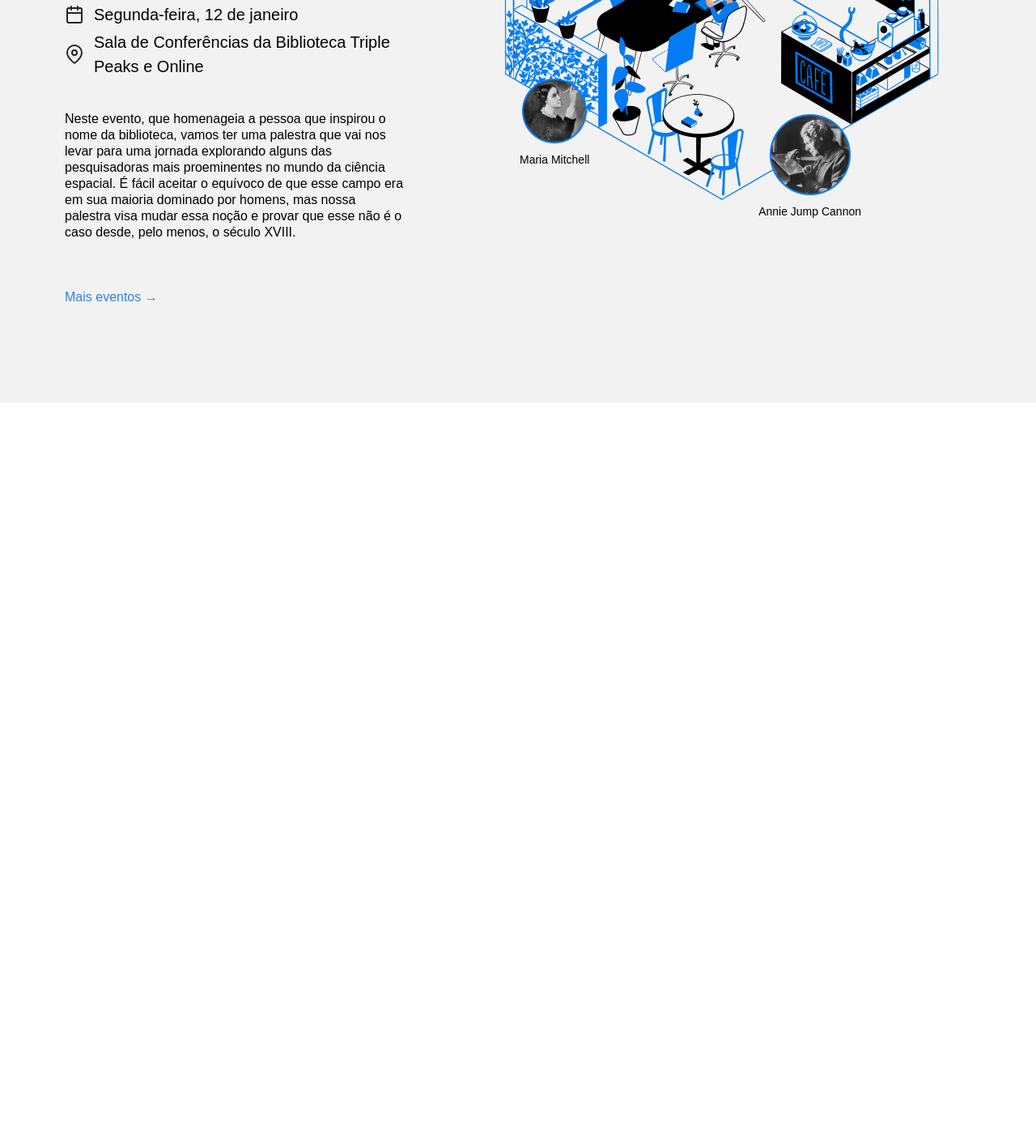
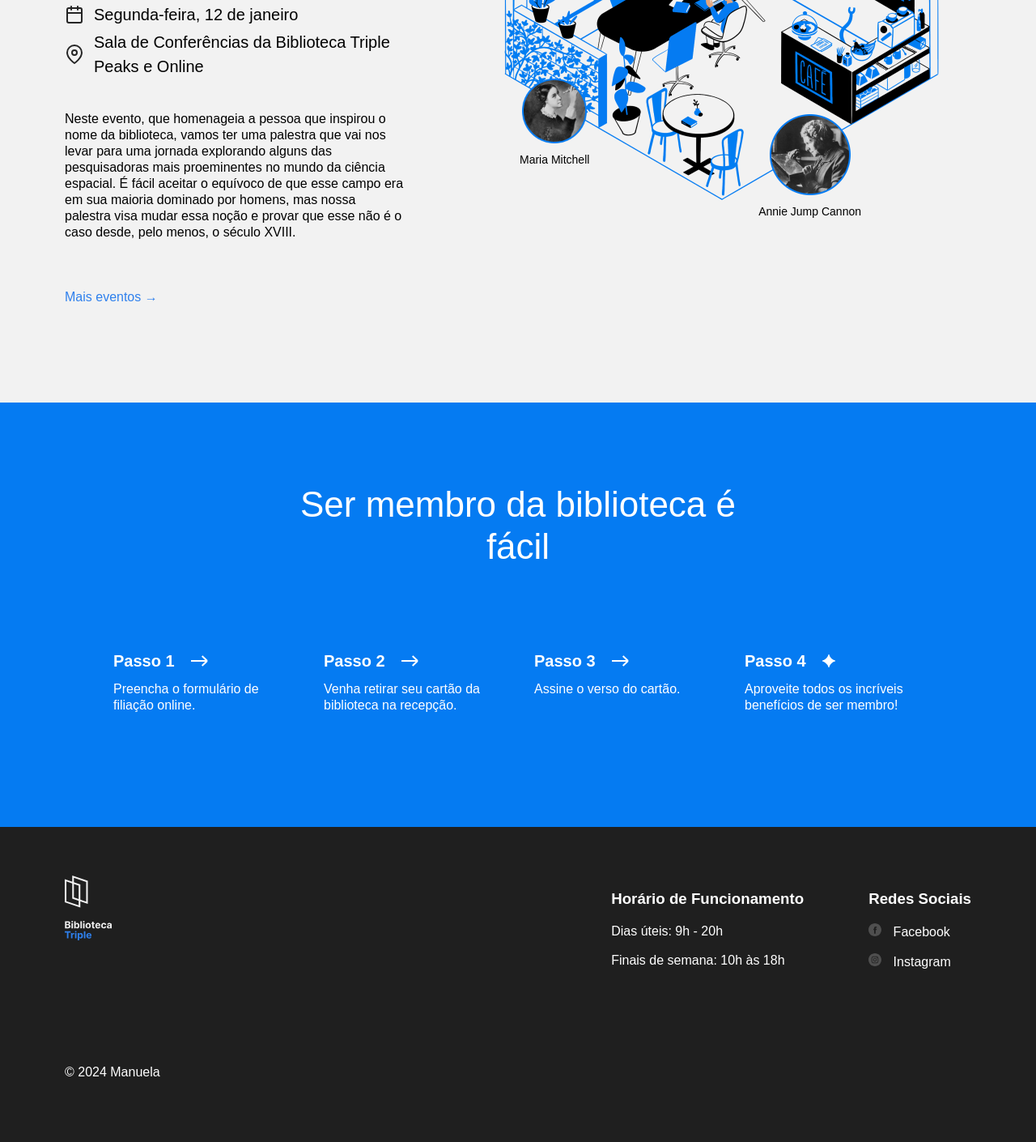
Before and after one commit to smanuelareif/web_project_library_pt, a plain HTML site: page index.html in a window 1280 px wide. Shown: the part 2493-3903 px from the top of the page at 81% size. Before the commit the page ends 2990 px from the top, so only its background shows below. Drawn offline with Linux system fonts and the light colour scheme.

Commit message:
Nova atualização do projeto

```diff
--- a/index.html
+++ b/index.html
@@ -26,10 +26,10 @@
               <a href="#events" class="nav__link">Eventos</a>
             </li>
             <li>
-              <a href="#" class="nav__link">Seja um membro</a>
+              <a href="#seja-membro" class="nav__link">Seja um membro</a>
             </li>
             <li>
-              <a href="#" class="nav__link">Contatos</a>
+              <a href="#contatos" class="nav__link">Contatos</a>
             </li>
           </ul>
         </nav>
@@ -210,6 +210,105 @@
             </div>
           </div>
         </section>
+        <section class="membership" id="seja-membro">
+          <h2 class="membership__title">Ser membro da biblioteca é fácil</h2>
+          <ul class="membership__steps">
+            <li class="step">
+              <h3 class="step__title">
+                Passo 1
+                <img
+                  src="./images/icon_step_forward.svg"
+                  alt="icon forward"
+                  class="step__icon"
+                />
+              </h3>
+              <p class="step__description">
+                Preencha o formulário de filiação online.
+              </p>
+            </li>
+            <li class="step">
+              <h3 class="step__title">
+                Passo 2
+                <img
+                  src="./images/icon_step_forward.svg"
+                  alt="icon forward"
+                  class="step__icon"
+                />
+              </h3>
+              <p class="step__description">
+                Venha retirar seu cartão da biblioteca na recepção.
+              </p>
+            </li>
+            <li class="step">
+              <h3 class="step__title">
+                Passo 3
+                <img
+                  src="./images/icon_step_forward.svg"
+                  alt="icon forward"
+                  class="step__icon"
+                />
+              </h3>
+              <p class="step__description">Assine o verso do cartão.</p>
+            </li>
+            <li class="step">
+              <h3 class="step__title">
+                Passo 4
+                <img
+                  src="./images/icon_step_finish.svg"
+                  alt="icon finish"
+                  class="step__icon"
+                />
+              </h3>
+              <p class="step__description">
+                Aproveite todos os incríveis benefícios de ser membro!
+              </p>
+            </li>
+          </ul>
+        </section>
+        <footer class="footer" id="contatos">
+          <div class="footer__columns">
+            <div class="footer__column">
+              <img
+                src="./images/logo_white.svg"
+                class="footer__logo"
+                alt="Logo"
+              />
+            </div>
+            <div class="footer__column footer__column_content_hours">
+              <h3 class="footer__column-heading">Horário de Funcionamento</h3>
+              <ul class="footer__list">
+                <li class="footer__list-item">Dias úteis: 9h - 20h</li>
+                <li class="footer__list-item">Finais de semana: 10h às 18h</li>
+              </ul>
+            </div>
+            <div class="footer__column footer__column_content_social">
+              <h3 class="footer__column-heading">Redes Sociais</h3>
+              <ul class="footer__list">
+                <li class="footer__list-item">
+                  <a href="#" class="footer__column-link">
+                    <img
+                      src="images/facebook_white.svg"
+                      alt="Facebook"
+                      class="footer__social-icon"
+                    />
+                    Facebook
+                  </a>
+                </li>
+                <li class="footer__list-item">
+                  <a href="#" class="footer__column-link">
+                    <img
+                      src="images/instagram_white.svg"
+                      alt="Instagram"
+                      class="footer__social-icon"
+                    />
+                    Instagram
+                  </a>
+                </li>
+              </ul>
+            </div>
+          </div>
+          <p class="footer__copyright">© 2024 Manuela</p>
+        </footer>
       </main>
     </div>
   </body>
--- a/styles/style.css
+++ b/styles/style.css
@@ -289,3 +289,102 @@
   font-size: 14px;
   margin: 0;
 }
+
+.membership {
+  padding: 100px 0 140px;
+  background-color: #057bf2;
+  color: #ffffff;
+}
+
+.membership__title {
+  max-width: 574px;
+  margin: 0 auto;
+  text-align: center;
+  font-size: 44px;
+  font-weight: 500;
+  line-height: 52px;
+}
+
+.membership__steps {
+  list-style-type: none;
+  padding: 0;
+  margin: 100px 0 0;
+  display: flex;
+  justify-content: center;
+  gap: 40px;
+  flex-wrap: wrap;
+}
+
+.step {
+  flex-basis: 220px;
+}
+
+.step__title {
+  margin: 0;
+  font-size: 20px;
+  line-height: 30px;
+  font-weight: 700;
+  display: flex;
+  align-items: center;
+}
+
+.step__icon {
+  margin-left: 20px;
+}
+
+.step__description {
+  margin: 10px 0 0;
+}
+
+.footer {
+  box-sizing: border-box;
+  background-color: #1f1f1f;
+  color: #ffffff;
+  padding: 60px 80px;
+}
+
+.footer__columns {
+  display: flex;
+}
+
+.footer__column_content_hours {
+  margin-left: auto;
+}
+
+.footer__column_content_social {
+  margin-left: 80px;
+}
+
+.footer__logo {
+  width: 58px;
+  height: 80px;
+}
+
+.footer__column-heading {
+  margin-bottom: 20px;
+}
+
+.footer__list {
+  list-style-type: none;
+  padding: 0;
+  margin: 0;
+}
+
+.footer__list-item {
+  margin-bottom: 16px;
+}
+
+.footer__column-link {
+  color: white;
+  text-decoration: none;
+}
+
+.footer__social-icon {
+  width: 16px;
+  height: 16px;
+  margin-right: 10px;
+}
+
+.footer__copyright {
+  margin-top: 100px;
+}
```
